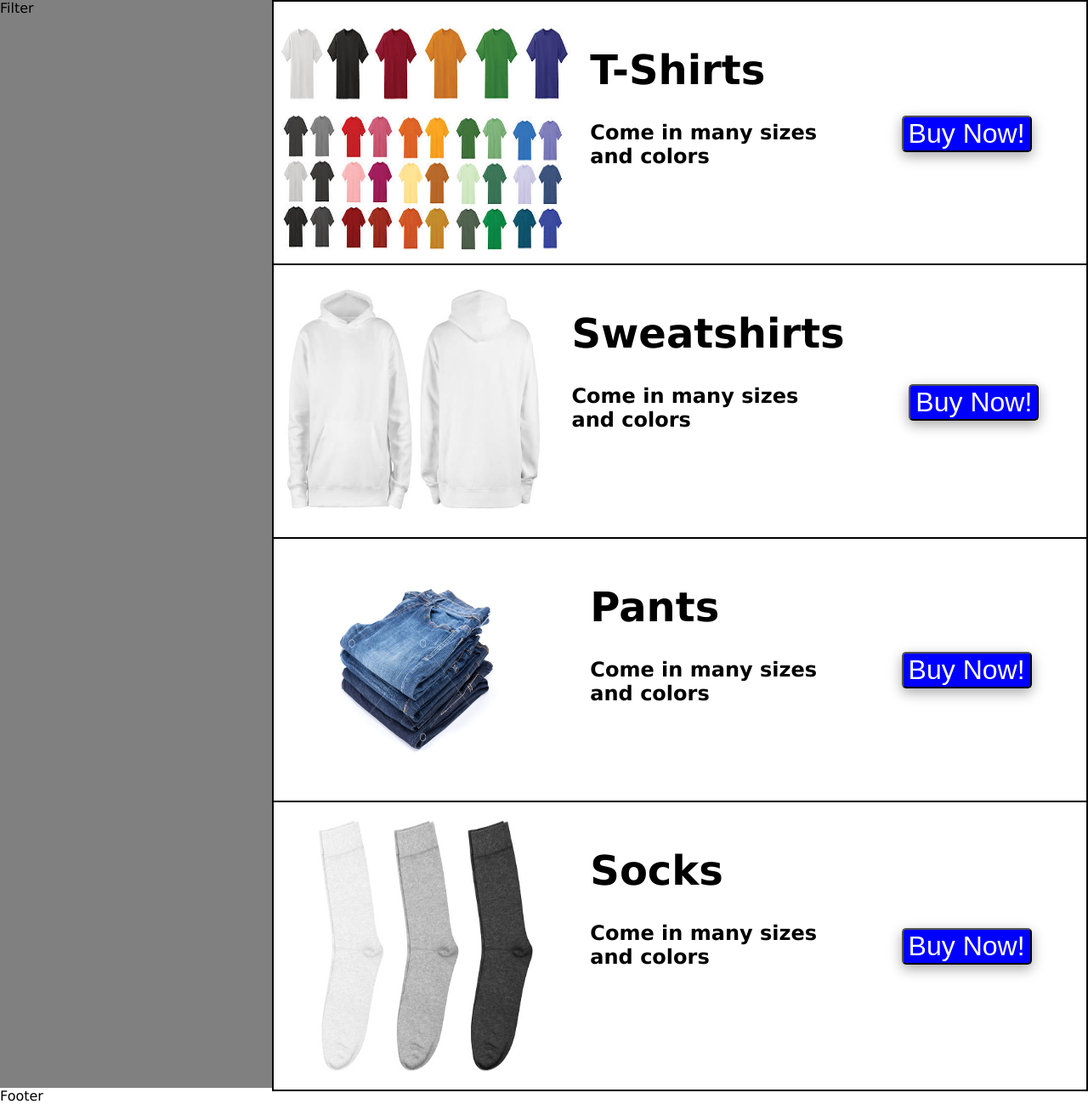
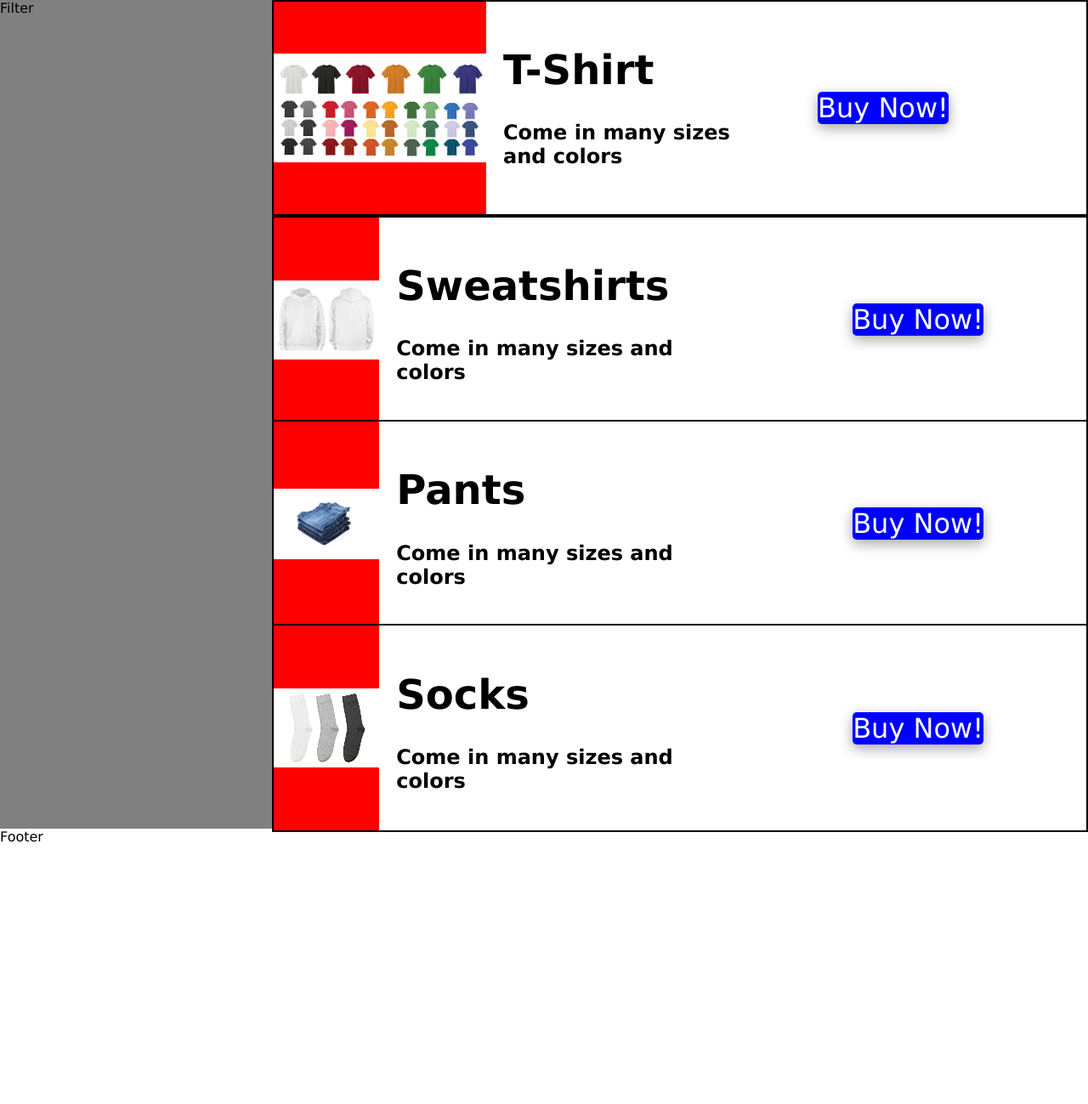
Before and after one commit to Voyex/Inventory-Management, a PHP site: page / in a window 1280 px wide. Shown: the part 71-1370 px from the top of the page at 85% size. After the commit the page ends 1062 px from the top, so only its background shows below. Run offline with PHP 8.4, Linux system fonts and the light colour scheme.

Commit message:
small changes

```diff
--- a/css/global.css
+++ b/css/global.css
@@ -9,6 +9,60 @@
     background: #fa4299;
     color: #fff;
 }
+
+/* START of image container CSS */
+
+/* Styling for container of main-image and side-images */
+.images {
+    margin: 10px 0;
+    /* height: 500px; */
+
+    display: flex;
+    flex-direction: row;
+
+}
+
+/* Container for small-image */
+.side-images {
+    width: 40px;
+
+    float: left;
+    display: flex;
+    flex-direction: column;
+    padding: 10px;
+}
+
+/* Styling for image */
+.small-image {
+    cursor: pointer;
+    margin-bottom: 8px;
+    border-radius: 3px;
+    border: 1px solid black;
+    height:40px;
+    width: 40px;
+    object-fit: contain;
+}
+
+.small-image:hover {
+    transform: scale(1.1);
+}
+
+/* Container for active-image */
+.main-image {
+    overflow: hidden;
+    display: flex;
+    justify-content: center;
+}
+
+/* Styling for image */
+.active-image {
+    cursor: pointer;
+    max-height: 100%;
+    max-width: 100%;
+    object-fit: contain;
+}
+
+/* END of image container CSS */
 
 .hidden {
     display: none;
--- a/css/index.css
+++ b/css/index.css
@@ -2,37 +2,36 @@
     display: flex;
     min-height: 100vh;
     flex-direction: row;
-    flex-wrap: wrap;
-  }
-  .H-nav {
-    background-color: gray;
-    height: 10vh;
-    width: 100%;
   }
   /*.H-content*/
 
   .H-filter {
-    height: 160vh;
+      height: 100%;
   }
+
   .H-content {
     background-color: lightgray;
     width: 80%;
     display: grid;
     flex: 3;
-  }
-  .contain {
-    display: flex;
-    background-color: red;
-    justify-content: space-evenly;
-    width: 100%;
+    height: 100%;
   }
 
-  .shirts {
+  .item {
     background-color: white;
     display: flex;
-    height: 100%;
+    height: 250px;
     border: 2px solid black;
   }
+
+  .main-image {
+    height: 100%;
+  }
+
+  .item-content {
+    display: flex;
+  }
+
   .image {
     height: 100%;
     display: block;
--- a/index.php
+++ b/index.php
@@ -16,25 +16,27 @@ include_once('template/header.php');
 
 <div class="H-filter">Filter</div>
 <div class="H-content">
-        <div class="shirts">
-          <div class="image">
-            <img src="shirtpic.jpg" alt="Shirt Picture" />
+  <div class="item">
+    <div class="main-image" >
+      <img src="shirtpic.jpg" alt="Shirt Picture" class="active-image" />
     </div>
+    <div class="item-content">
       <div class="description">
         <div class="top">
-              <h1>T-Shirts</h1>
+          <h1>T-Shirt</h1>
         </div>
         <div class="middle">
           <h2>Come in many sizes and colors</h2>
         </div>
       </div>
       <div class="shirt-btn">
-            <button class="button-shirt">Buy Now!</button>
+        <a class="button-shirt">Buy Now!</a>
+      </div>
     </div>
   </div>
   <div class="sweatshirts">
-          <div class="sweatshirt-image">
-            <img src="sweatshirt1.jpg" alt="Sweatshirt Picture" />
+    <div class="main-image">
+      <img src="sweatshirt1.jpg" alt="Sweatshirt Picture" class="active-image"/>
     </div>
     <div class="description">
       <div class="topSweat">
@@ -45,12 +47,12 @@ include_once('template/header.php');
       </div>
     </div>
     <div class="shirt-btn">
-            <button class="button-shirt">Buy Now!</button>
+      <a class="button-shirt">Buy Now!</a>
     </div>
   </div>
   <div class="pants">
-          <div class="sweatshirt-image">
-            <img src="pants.jpg" alt="Sweatshirt Picture" />
+    <div class="main-image">
+      <img src="pants.jpg" alt="Sweatshirt Picture" class="active-image"/>
     </div>
     <div class="description">
       <div class="topSweat">
@@ -61,12 +63,12 @@ include_once('template/header.php');
       </div>
     </div>
     <div class="shirt-btn">
-            <button class="button-shirt">Buy Now!</button>
+      <a class="button-shirt">Buy Now!</a>
     </div>
   </div>
   <div class="socks">
-          <div class="sweatshirt-image">
-            <img src="socks.jpg" alt="Sweatshirt Picture" />
+    <div class="main-image">
+      <img src="socks.jpg" alt="Sweatshirt Picture" class="active-image"/>
     </div>
     <div class="description">
       <div class="topSweat">
@@ -77,10 +79,12 @@ include_once('template/header.php');
       </div>
     </div>
     <div class="shirt-btn">
-            <button class="button-shirt">Buy Now!</button>
-          </div>
+      <a class="button-shirt">Buy Now!</a>
     </div>
   </div>
 </div>
 
+<script src="scripts/script.js"></script>
+
+
 <?php include_once('template/footer.php');
--- a/item.php
+++ b/item.php
@@ -1,6 +1,6 @@
 <?php
 #Variable that is used to set the title of the page.
-$PageTitle = "Inv Manager - Template";
+$PageTitle = "Inv Manager - Item";
 
 #Variable that is used to set the meta description of the page.
 $PageDesc = "A Short Descrption";
--- a/scripts/item.js
+++ b/scripts/item.js
@@ -23,6 +23,7 @@ function setDefualtImage() {
     activeImage.setAttribute('src', firstImage.src);
 }
 
+// Changes the active image to the element passed into the function
 function setActiveImage(smallImage) {
     const smallImages = document.getElementsByClassName('small-image');
 
@@ -63,6 +64,8 @@ function displayModal(src) {
     });
 }
 
+// Function that sets the size of the main image to be the size of the images container
+// minus the size of the images sidebar.
 function setImageContainerSize() {
     const imageContainer = document.getElementById('main-image');
     const images = document.querySelector('.images');
--- /dev/null
+++ b/scripts/script.js
@@ -0,0 +1,13 @@
+function resizeContainer() {
+    const containers = document.getElementsByClassName('main-image');
+
+    for(let container of containers) {
+        container.style.width = `${container.clientHeight}px`;
+        container.style.backgroundColor = 'red';
+    }
+}
+
+window.addEventListener('resize', () => {
+    resizeContainer();
+});
+resizeContainer();
```
Lines whose indentation alone changed are shown as unchanged.
